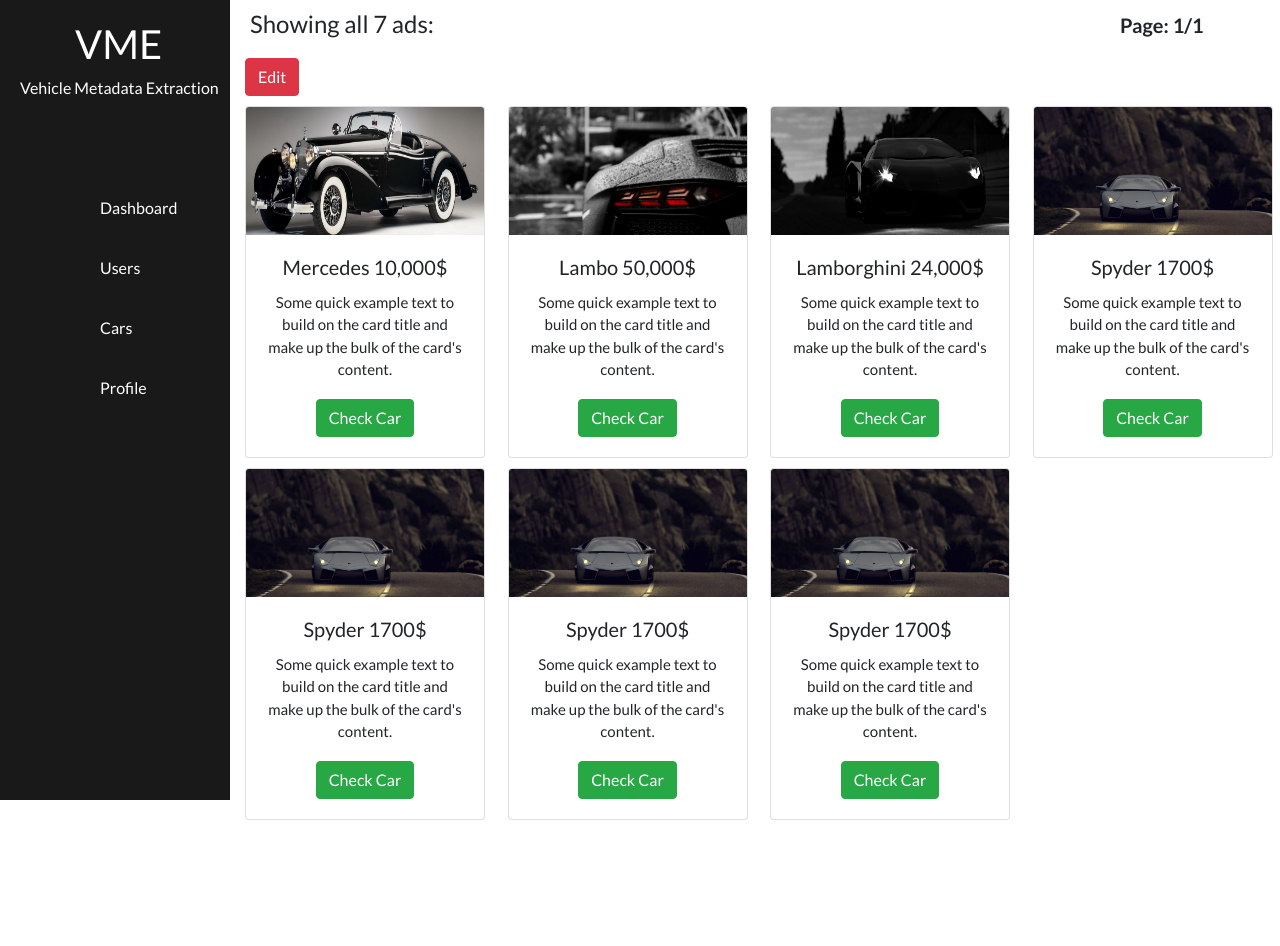
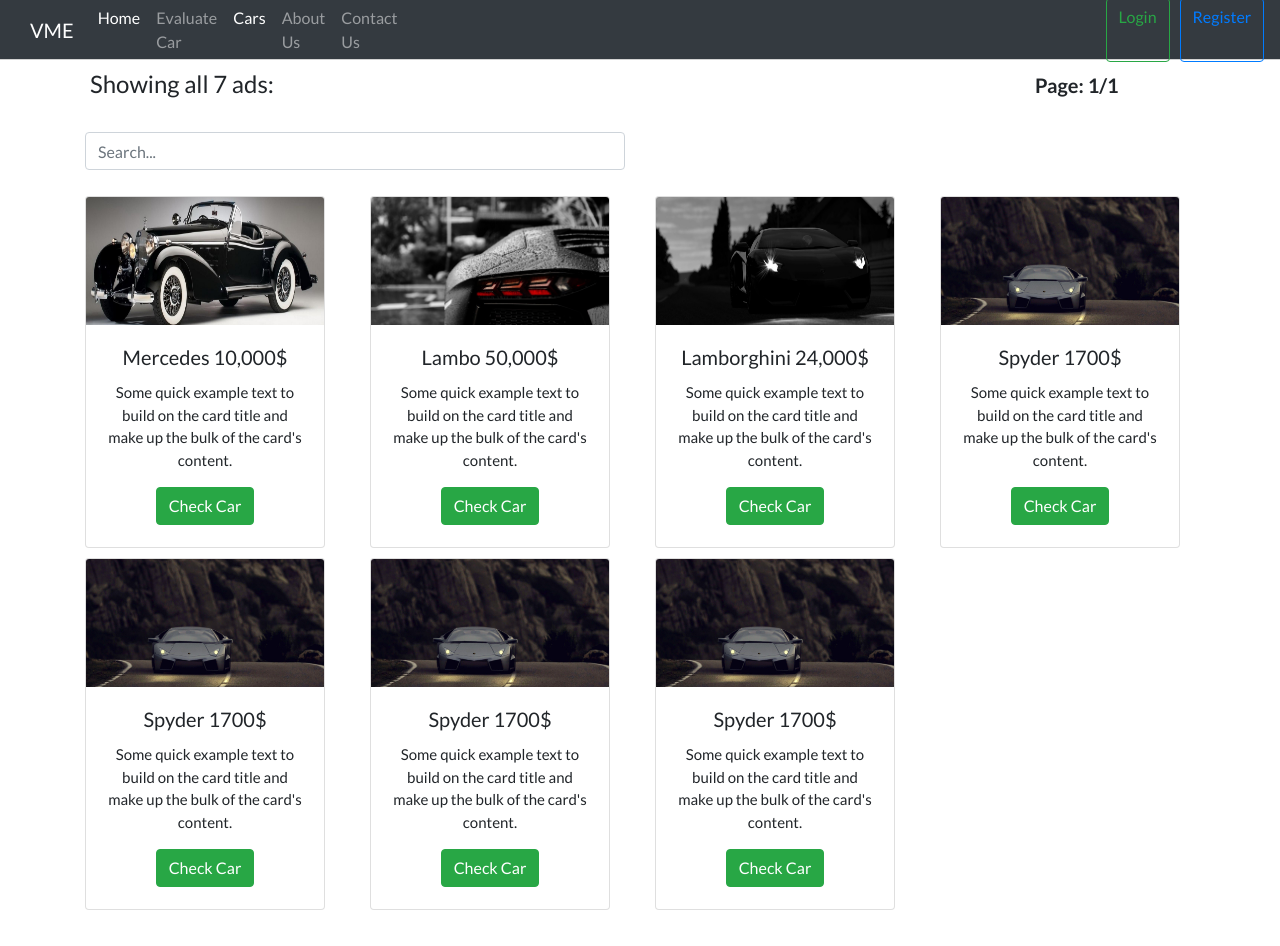
Before and after one commit to mustafasheikh1/VME, a React (Create React App) app: page /ads in a window 1280 px wide. Shown: the top 946 px of the page. Before the commit the page ends 890 px from the top, so only its background shows below. Built offline with nearby package versions, Linux system fonts and the light colour scheme; the HTML template or start-up script is replaced by a standard one.

Commit message:
Search box implemented

```diff
--- a/src/App.js
+++ b/src/App.js
@@ -27,7 +27,7 @@
 
 class App extends Component {
   state = {
-    admin: true,
+    admin: false,
     user: true,
   };
   render() {
--- a/src/components/ads.jsx
+++ b/src/components/ads.jsx
@@ -2,6 +2,7 @@
 import { paginate } from "../utils/paginate";
 import Pagination from "./common/pagination";
 import AdCard from "./common/adCard";
+import SearchBox from "./common/searchBox";
 import PopupBox from "./common/popupBox";
 import car from "../images/car.jpg";
 import car2 from "../images/car2.jpg";
@@ -16,6 +17,8 @@
     editAble: false,
     display: false,
     data: "",
+    originalCount: "",
+    searchQuery: "",
   };
 
   componentDidMount() {
@@ -98,7 +101,8 @@
           "Some quick example text to build on the card title and make up the bulk of the card's content.",
       },
     ];
-    this.setState({ ads });
+    const originalCount = ads.length;
+    this.setState({ ads, originalCount });
   }
 
   constructor(props) {
@@ -108,10 +112,14 @@
   }
 
   getPagedData = () => {
-    const { ads: allAds, pageSize, currentPage } = this.state;
-
-    const ads = paginate(allAds, currentPage, pageSize);
-    return { ads };
+    const { ads: allAds, pageSize, currentPage, searchQuery } = this.state;
+    let filtered = allAds;
+    if (searchQuery)
+      filtered = allAds.filter((a) =>
+        a.name.toLowerCase().startsWith(searchQuery.toLowerCase())
+      );
+    const ads = paginate(filtered, currentPage, pageSize);
+    return { ads, totalCount: filtered.length };
   };
 
   executeScroll = () => this.myRef.current.scrollIntoView();
@@ -143,14 +151,19 @@
     this.setState({ display });
   };
 
+  handleSearch = (query) => {
+    this.setState({ searchQuery: query, currentPage: 1 });
+  };
+
   render() {
-    const { ads } = this.getPagedData();
-    const { length: count } = this.state.ads;
-    const { pageSize, currentPage, editAble } = this.state;
+    const { ads, totalCount: count } = this.getPagedData();
+    const { length: originalCount } = this.state.ads;
+    const { pageSize, currentPage, editAble, searchQuery } = this.state;
     const { admin } = this.props;
     console.log(admin);
     const totalPages = Math.ceil(count / pageSize);
-    if (count === 0) return <p>There are no ads in database</p>;
+    if (originalCount === 0) return <p>There are no ads in database</p>;
+
     return (
       <React.Fragment>
         {this.state.display && (
@@ -182,16 +195,39 @@
               </strong>
             </div>
           </div>
+          <div className="row">
             {admin && !editAble && (
-            <button className="btn btn-danger" onClick={this.handleEdit}>
-              <i className="fa fa-pencil-square-o" aria-hidden="true"></i> Edit
+              <button
+                className="btn btn-danger"
+                onClick={this.handleEdit}
+                style={{
+                  marginTop: "15px",
+                  marginBottom: "15px",
+                  marginLeft: "20px",
+                }}
+              >
+                <i className="fa fa-pencil-square-o" aria-hidden="true"></i>{" "}
+                Edit
               </button>
             )}
             {admin && editAble && (
-            <button className="btn btn-success" onClick={this.handleEdit}>
+              <button
+                className="btn btn-success"
+                onClick={this.handleEdit}
+                style={{
+                  marginTop: "15px",
+                  marginBottom: "15px",
+                  marginLeft: "20px",
+                }}
+              >
                 <i className="fa fa-check" aria-hidden="true"></i> Done
               </button>
             )}
+            <div className="col-sm-6">
+              <SearchBox value={searchQuery} onChange={this.handleSearch} />
+            </div>
+          </div>
+
           <div className="row">
             {ads.map((ad) => (
               <div
--- a/src/components/users.jsx
+++ b/src/components/users.jsx
@@ -7,8 +7,8 @@
 import UsersTable from "./usersTable";
 import addUserIcon from "../images/adduser.png";
 import PopupBox from "./common/popupBox";
+import SearchBox from "./common/searchBox";
 import _ from "lodash";
-import SearchBox from "./common/searchBox";
 
 class Users extends Component {
   state = {
```
Lines whose indentation alone changed are shown as unchanged.
